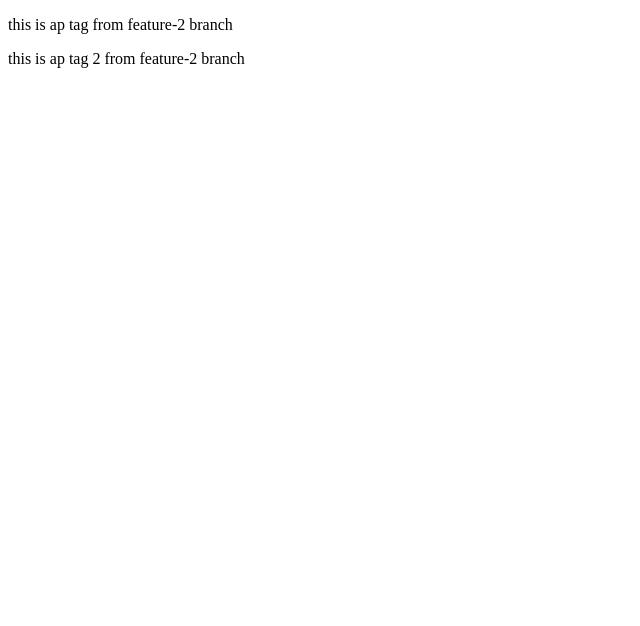
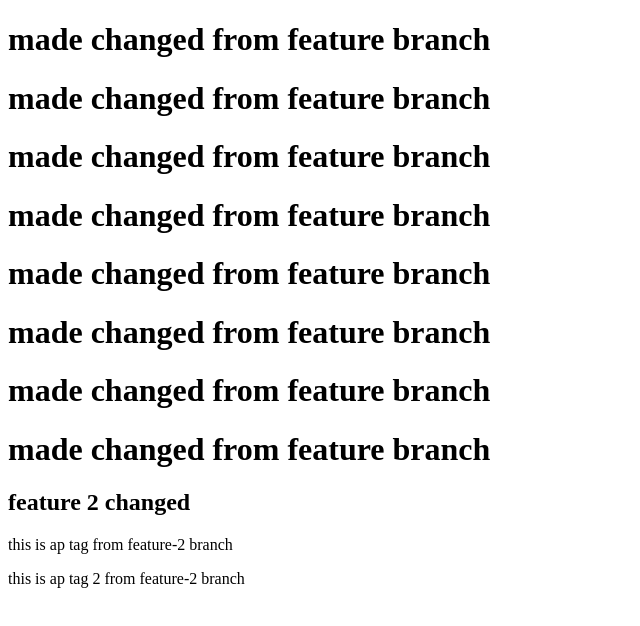
Before and after one commit to KakhiKhutchua/git-day-2, a plain HTML site: page index.html in a window 1280 px wide. Shown: the whole page, without its empty margins (0-640 px from the left). Drawn offline with Linux system fonts and the light colour scheme.

Commit message:
commiting main changes

```diff
--- a/index.html
+++ b/index.html
@@ -6,7 +6,17 @@
     <meta name="viewport" content="width=device-width, initial-scale=1.0" />
     <title>Document</title>
   </head>
-  <body></body>
+  <body>
+    <h1>made changed from feature branch</h1>
+    <h1>made changed from feature branch</h1>
+    <h1>made changed from feature branch</h1>
+    <h1>made changed from feature branch</h1>
+    <h1>made changed from feature branch</h1>
+    <h1>made changed from feature branch</h1>
+    <h1>made changed from feature branch</h1>
+    <h1>made changed from feature branch</h1>
+    <h2>feature 2 changed</h2>
+  </body>
 </html>
 <p>this is ap tag from feature-2 branch</p>
 <p>this is ap tag 2 from feature-2 branch</p>
```
